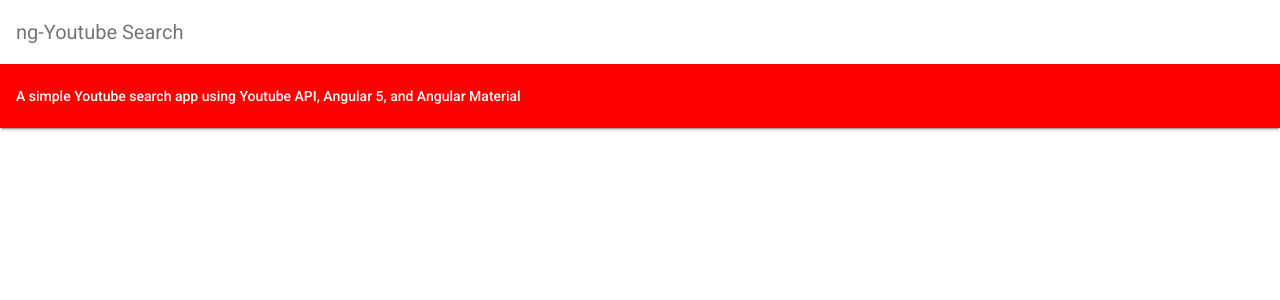
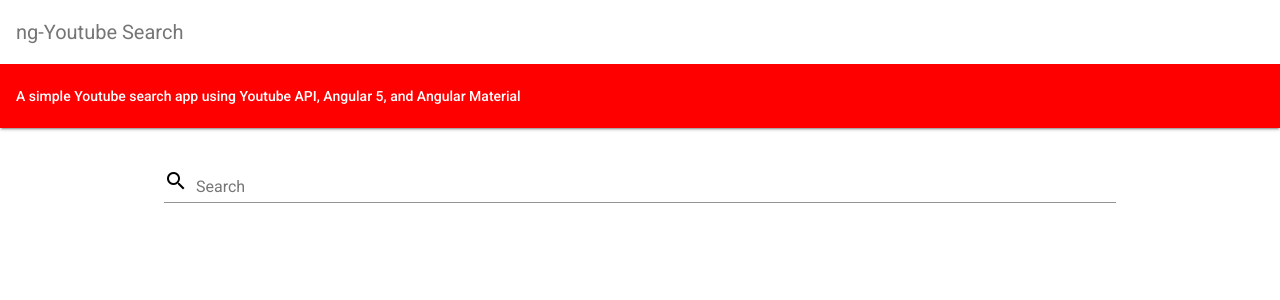
Before and after one commit to lordcndy000/ng-youtubesearch, an Angular app: page / in a window 1280 px wide. Shown: the top 300 px of the page. Built offline with nearby package versions, Linux system fonts and the light colour scheme.

Commit message:
Added search form component

```diff
--- a/src/app/app.component.html
+++ b/src/app/app.component.html
@@ -1,4 +1,4 @@
 <app-nav-bar></app-nav-bar>
 <div class="limiter">
-  <!-- <app-search-bar></app-search-bar> -->
+  <app-searchform></app-searchform>
 </div>
--- /dev/null
+++ b/src/app/components/searchform/searchform.component.css
@@ -0,0 +1,4 @@
+.search-input-wrapper {
+  display: block;
+  width: 100%;
+}
--- /dev/null
+++ b/src/app/components/searchform/searchform.component.html
@@ -0,0 +1,7 @@
+<mat-form-field class="search-input-wrapper">
+  <span matPrefix>
+    <mat-icon>search</mat-icon>
+    &nbsp;
+  </span>
+  <input type="text" matInput placeholder="Search">
+</mat-form-field>
--- /dev/null
+++ b/src/app/components/searchform/searchform.component.ts
@@ -0,0 +1,15 @@
+import { Component, OnInit } from '@angular/core';
+
+@Component({
+  selector: 'app-searchform',
+  templateUrl: './searchform.component.html',
+  styleUrls: ['./searchform.component.css']
+})
+export class SearchformComponent implements OnInit {
+
+  constructor() { }
+
+  ngOnInit() {
+  }
+
+}
--- a/src/styles.css
+++ b/src/styles.css
@@ -1,4 +1,8 @@
 /* You can add global styles to this file, and also import other style files */
 @import url('https://fonts.googleapis.com/icon?family=Material+Icons');
 @import url('https://fonts.googleapis.com/css?family=Roboto:300,400,500');
-@import '~@angular/material/prebuilt-themes/pink-bluegrey.css';
+@import '~@angular/material/prebuilt-themes/deeppurple-amber.css';
+
+* {
+  box-sizing: border-box;
+}
```
Also changed, not shown: src/app/app.module.ts (+11 -3 lines), 1 other file (tests, documents, lock files or other folders).
